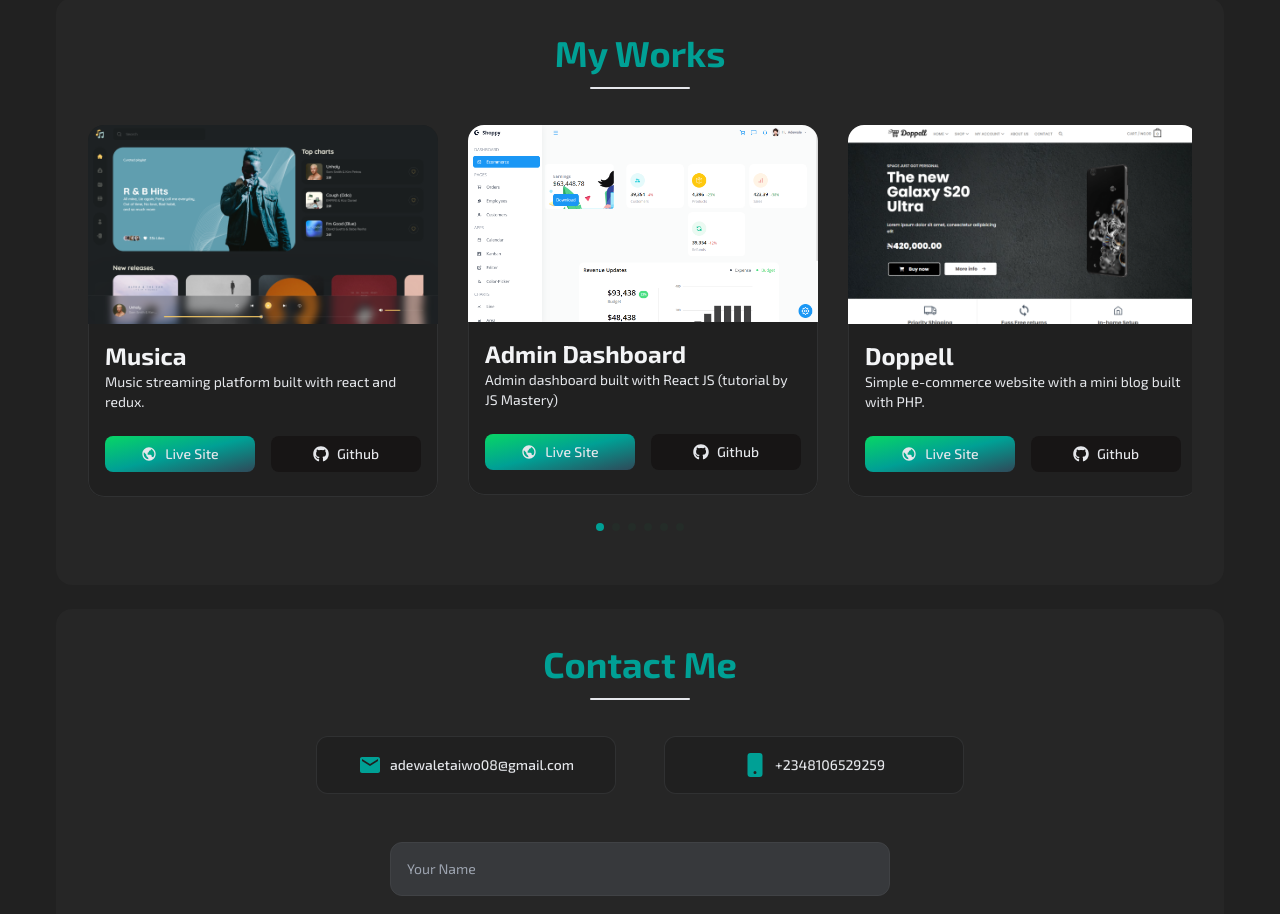
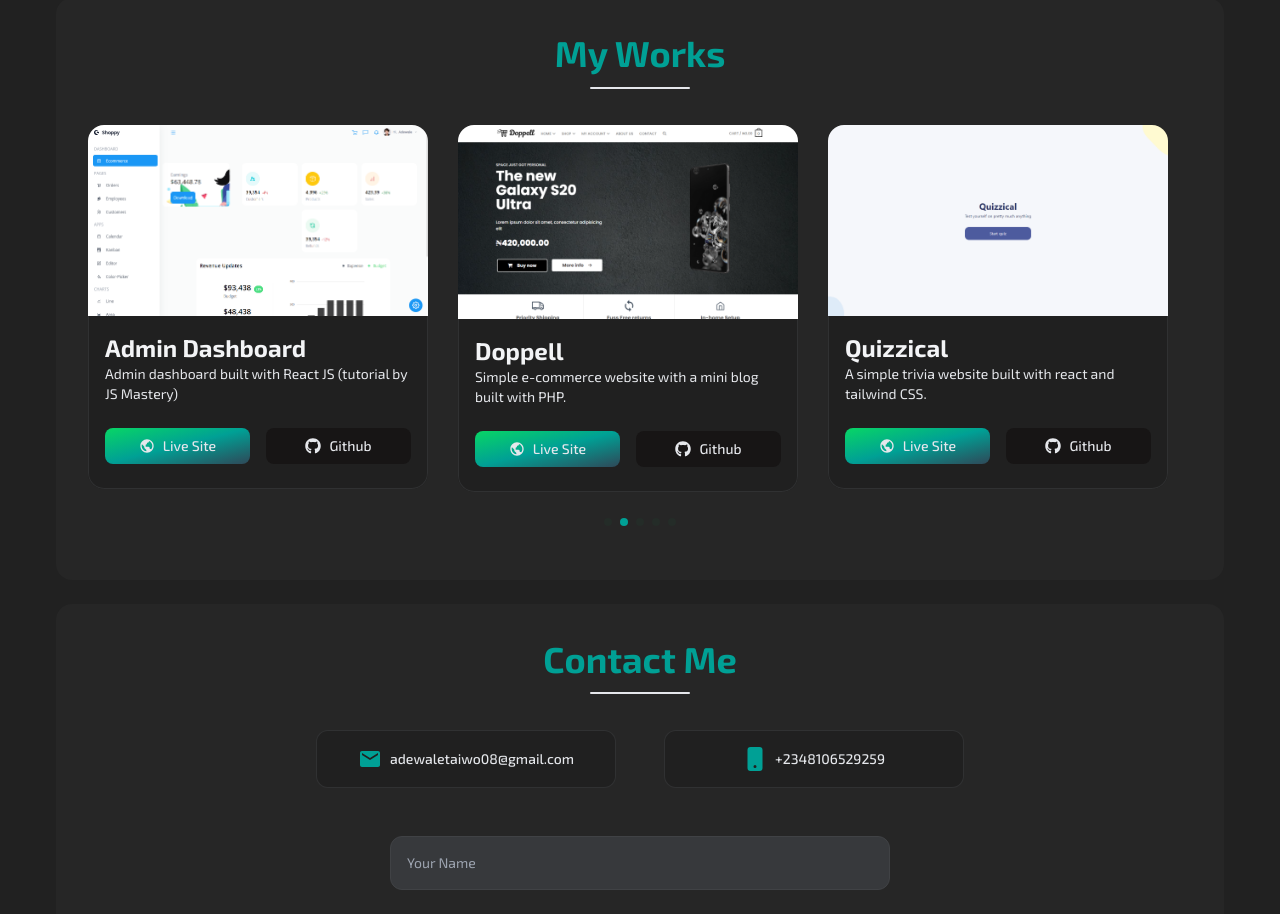
Before and after one commit to taiwo-adewale/portfolio, a React (Vite) app: page / in a window 1280 px wide. Shown: the part 920-1834 px from the top of the page. Built offline with nearby package versions, Linux system fonts and the light colour scheme.

Commit message:
added swiper autoplay

```diff
--- a/src/components/Works.jsx
+++ b/src/components/Works.jsx
@@ -3,7 +3,7 @@ import { Swiper, SwiperSlide } from "swiper/react";
 import "swiper/css";
 import "swiper/css/pagination";
 import "swiper/css/navigation";
-import { Pagination, FreeMode, Mousewheel } from "swiper";
+import { Pagination, Mousewheel, Autoplay } from "swiper";
 import { FaGithub } from "react-icons/fa";
 import { BiWorld } from "react-icons/bi";
 
@@ -19,19 +19,24 @@ const Works = () => {
         </h3>
 
         <Swiper
+          speed={600}
           slidesPerView="auto"
           spaceBetween={30}
+          autoplay={{
+            delay: 3000,
+            disableOnInteraction: true,
+          }}
           pagination={{
             clickable: true,
           }}
-          modules={[Pagination, Mousewheel]}
+          modules={[Pagination, Mousewheel, Autoplay]}
           mousewheel={{ invert: false, forceToAxis: true }}
           className="mySwiper w-full"
         >
           {works.map((work, index) => (
             <SwiperSlide
               key={`work-${index}`}
-              className="w-full max-w-[300px] md:max-w-[350px]"
+              className="w-full max-w-[300px] md:max-w-[340px]"
             >
               <div className="bg-[#202020] flex flex-col rounded-2xl overflow-hidden">
                 <img src={work.image} alt="project" className="w-full" />
```
